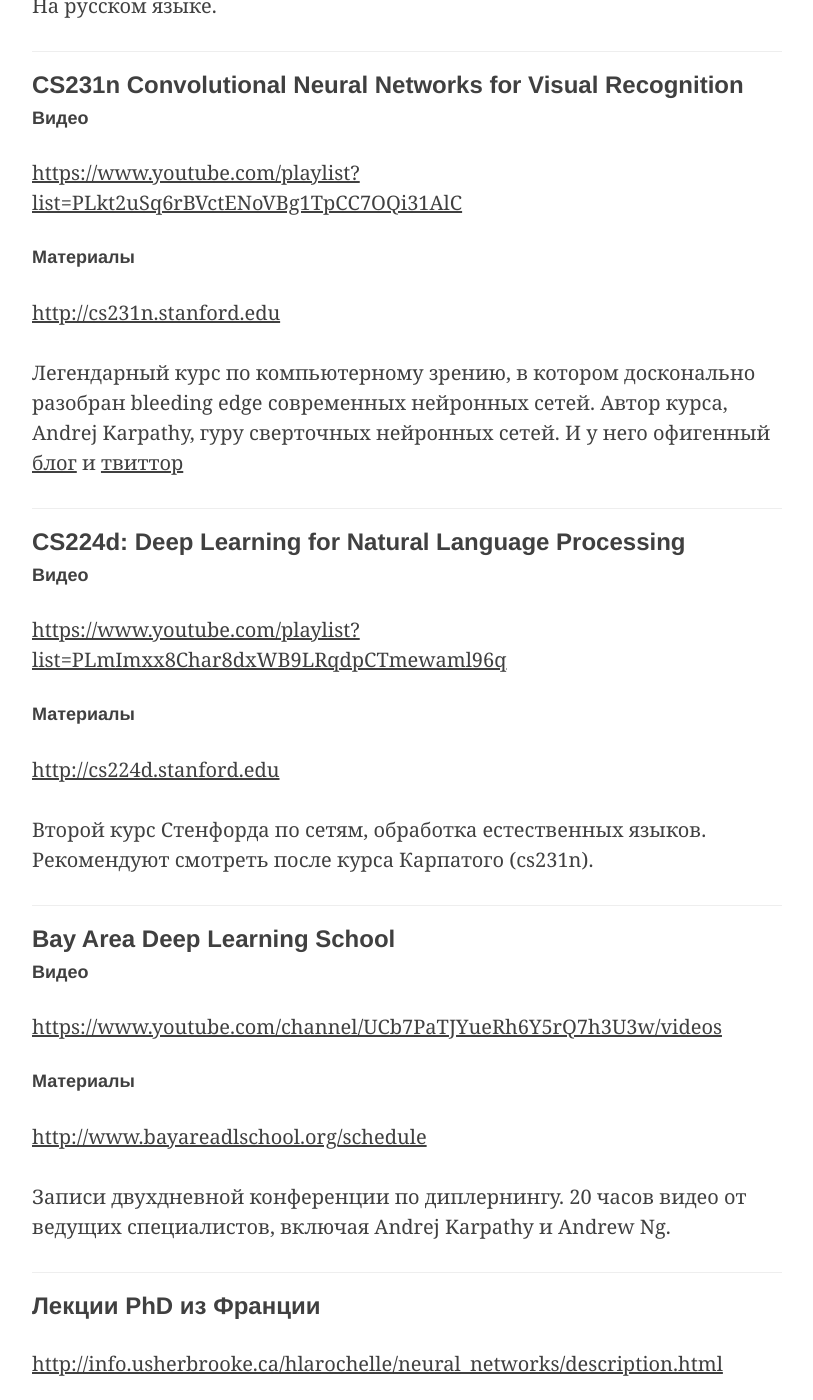
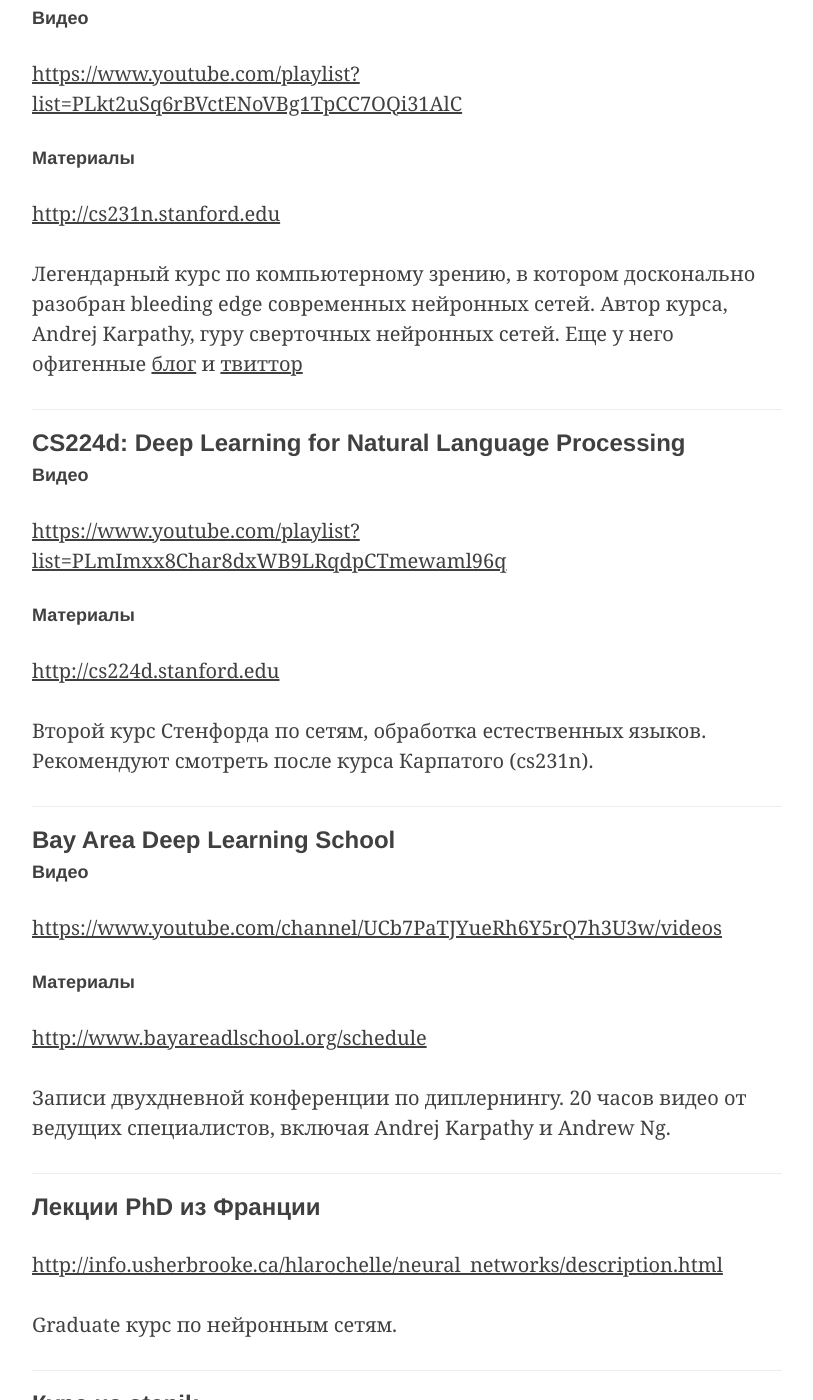
Before and after one commit to rmalkevy/re9ulus.github.io, a Jekyll site: the page built from _posts/2016-12-16-neural-network-resources.markdown, in a window 1280 px wide and 1400 px high, scrolled down 1751 px. Shown: the whole window, without its empty margins (233-1046 px from the left). Built offline with Jekyll 4.4.1, drawn with Linux system fonts in a browser that asks for light colours; nearby versions of some CDN libraries; some of the changed text lies outside the part shown.

Commit message:
Update neural-network-resources article

```diff
--- a/_posts/2016-12-16-neural-network-resources.markdown
+++ b/_posts/2016-12-16-neural-network-resources.markdown
@@ -60,7 +58,7 @@
 
 Легендарный курс по компьютерному зрению, в котором досконально разобран bleeding edge современных нейронных сетей.
 Автор курса, Andrej Karpathy, гуру сверточных нейронных сетей.
-И у него офигенный [блог](http://karpathy.github.io) и [твиттор](https://twitter.com/karpathy?ref_src=twsrc%5Egoogle%7Ctwcamp%5Eserp%7Ctwgr%5Eauthor)
+Еще у него офигенные [блог](http://karpathy.github.io) и [твиттор](https://twitter.com/karpathy?ref_src=twsrc%5Egoogle%7Ctwcamp%5Eserp%7Ctwgr%5Eauthor)
 
 <hr />
 
@@ -115,11 +113,11 @@
 
 <https://www.coursera.org/learn/neural-networks>
 
-Geoffrey Hinton - человек стоящий у истоков современных нейронных сетей. Курс хороший, подробный, но на мой взгляд очень скучный.
+Geoffrey Hinton — человек стоящий у истоков современных нейронных сетей. Курс хороший, подробный, но на мой взгляд очень скучный.
 
 <hr />
 
-### *Курс Udacity и Google по TensorFlow*
+### Курс Udacity и Google по TensorFlow
 
 <https://www.udacity.com/course/deep-learning--ud730>
 
@@ -129,13 +127,13 @@
 
 # Разное
 
-### *Сборник научных статей по нейронным сетям*
+### Сборник научных статей по нейронным сетям
 
 <https://github.com/songrotek/Deep-Learning-Papers-Reading-Roadmap>
 
 <hr />
 
-### *Репозитории для желающих почитать исходники:*
+### Репозитории для желающих почитать исходники:
 
 - <https://github.com/tensorflow/tensorflow>
 - <https://github.com/Theano/Theano>
```
Also changed, not shown: other parts of _posts/2016-12-16-neural-network-resources.markdown (+2 -4 lines).
